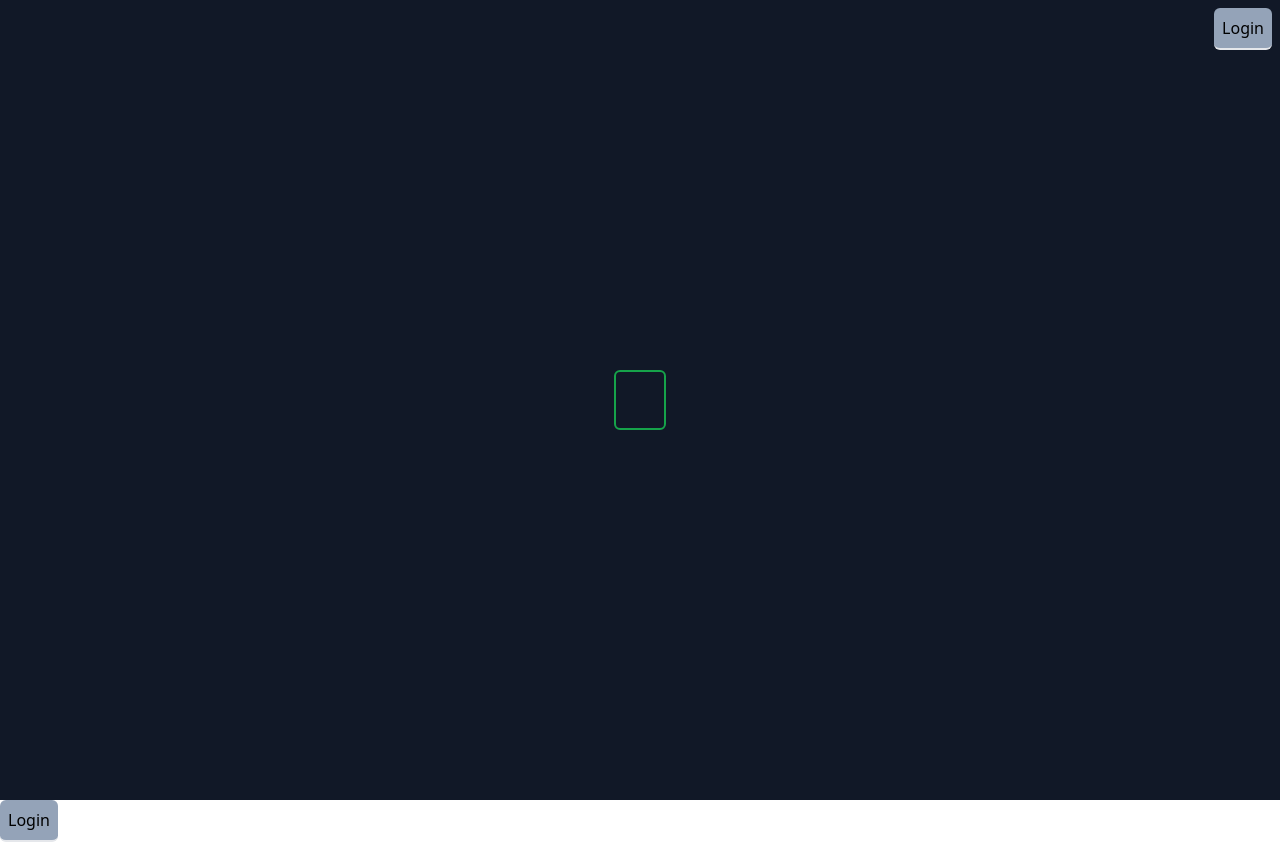
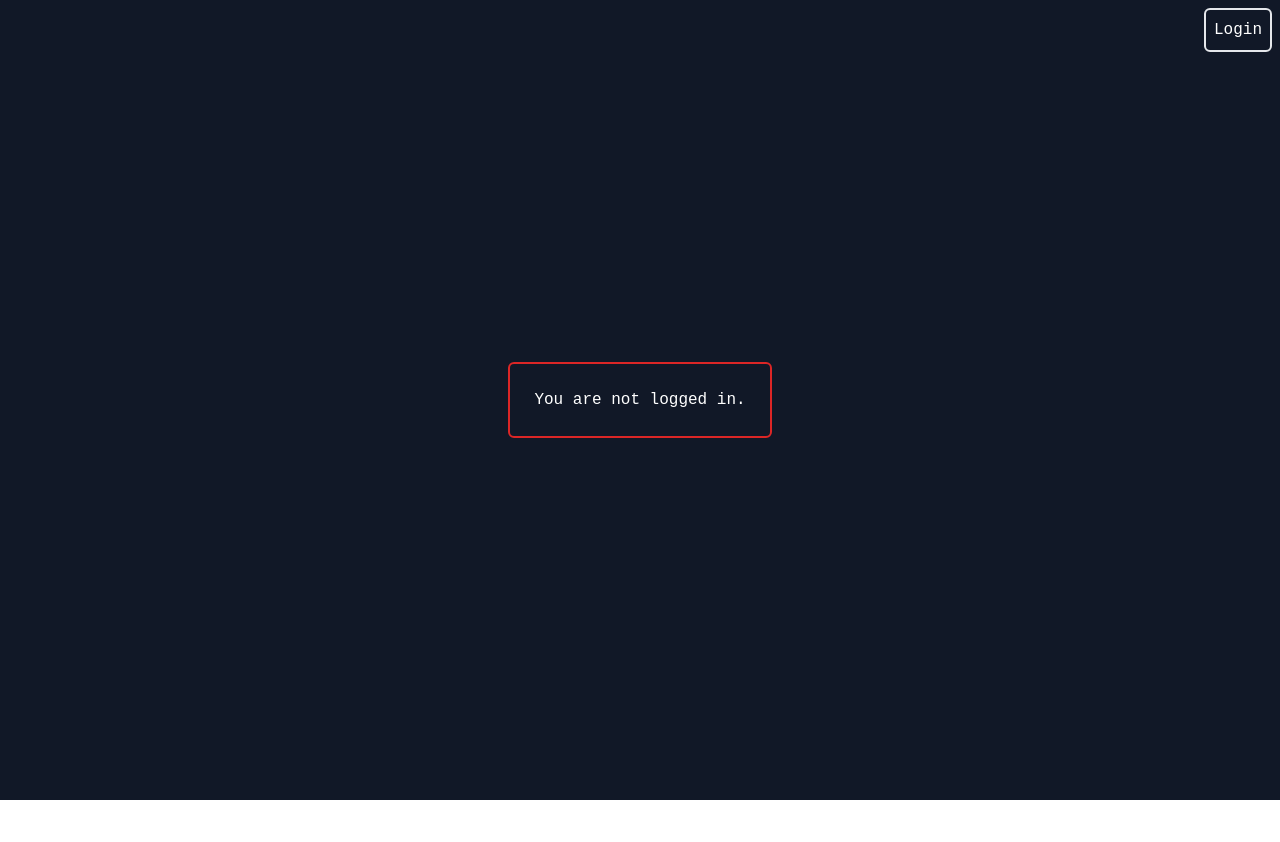
Before and after one commit to notarib-catcher/carcontrol, a SvelteKit app: page / in a window 1280 px wide. After the commit the page ends 800 px from the top, so only its background shows below. Built offline with nearby package versions, Linux system fonts and the light colour scheme; no server answers.

Commit message:
Polish 1 (ext user)

```diff
--- a/src/lib/AddedPopup.svelte
+++ b/src/lib/AddedPopup.svelte
@@ -16,7 +16,7 @@
 
 <div class = "absolute top-0 w-screen h-fit z-[2000] pointer-events-none">
     {#if isAdded}
-    <div class=" font-uni text-2xl font-semibold h-[50px] w-fit p-2 bg-[#FE786F] text-white border-[1px] border-white mx-auto ModalPopIn">
+    <div class=" font-uni font-pt-mono-regular text-xl font-semibold h-[50px] w-fit p-2 bg-transparent text-white border-2 border-green-600 mx-auto ModalPopIn">
         Added to queue!
     </div>
     {/if}
--- a/src/lib/account-button.svelte
+++ b/src/lib/account-button.svelte
@@ -4,7 +4,7 @@
 </script>
 
 <div>
-    <button class=" border-b-2  rounded-md bg-slate-400 p-2" on:click={() => {
+    <button class=" border-2 font-pt-mono-regular active:scale-95 text-white rounded-md bgtransparent p-2" on:click={() => {
         if($page.data.session?.user){
             signOut()
         }
--- a/src/routes/+page.svelte
+++ b/src/routes/+page.svelte
@@ -17,6 +17,7 @@
     <AccountButton></AccountButton>
 </div>
 
+{#if data.access >= 1}
 <div class=" h-[100lvh] w-[100lvw] bg-gray-900 flex items-center justify-center">
     <div class=" border-2 border-green-600 rounded-md items-center justify-center flex flex-col p-6 pb-8">
         {#if data.access >= 1}
@@ -36,11 +37,15 @@
     </div>
 
 </div>
+{:else}
+<div class=" h-[100lvh] w-[100lvw] bg-gray-900 flex items-center justify-center">
+    <div class=" border-2 font-pt-mono-regular border-red-600 text-center text-white rounded-md items-center justify-center flex flex-col p-6">
+        {#if $page.data.session}
+            You are not whitelisted.
+        {:else}
+            You are not logged in.
+        {/if}
+    </div>
 
-
-
-
-
-
-
-<AccountButton />
+</div>
+{/if}
--- a/src/routes/app.css
+++ b/src/routes/app.css
@@ -5,6 +5,10 @@
 
 @import url('https://fonts.googleapis.com/css2?family=PT+Mono&display=swap');
 
+html{
+    user-select: none;
+}
+
 .font-pt-mono-regular {
     font-family: "PT Mono", monospace;
     font-weight: 400;
```
